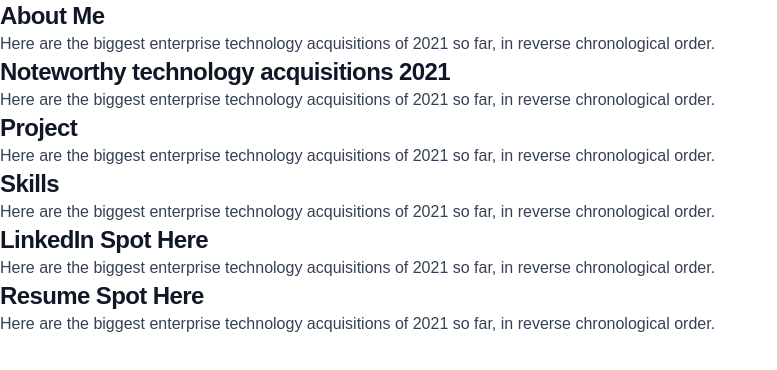
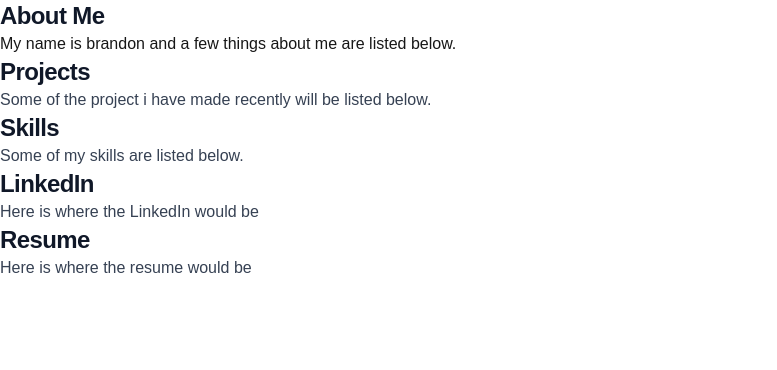
Before and after one commit to NotWhoops/portfolio, a Next.js app: page / in a window 1280 px wide. Shown: the top 370 px of the page, without its empty margins (0-777 px from the left). Built offline with nearby package versions, Linux system fonts and the light colour scheme.

Commit message:
messed with cards

```diff
--- a/app/page.tsx
+++ b/app/page.tsx
@@ -3,34 +3,24 @@
 
 export default function Home() {
   return (
-    <div className="dark:bg-black">
+    <div>
       <Card href="#" className="max-w-sm">
         <h5 className="text-2xl font-bold tracking-tight text-gray-900 dark:text-white">
           About Me
         </h5>
-        <p className="font-normal text-gray-700 dark:text-gray-400">
-          Here are the biggest enterprise technology acquisitions of 2021 so
-          far, in reverse chronological order.
+        <p className="font-normal text-black-700 dark:text-black-400">
+          My name is brandon and a few things about me are listed below.
+
         </p>
       </Card>
 
       <Card href="#" className="max-w-sm">
         <h5 className="text-2xl font-bold tracking-tight text-gray-900 dark:text-white">
-          Noteworthy technology acquisitions 2021
+          Projects
         </h5>
         <p className="font-normal text-gray-700 dark:text-gray-400">
-          Here are the biggest enterprise technology acquisitions of 2021 so
-          far, in reverse chronological order.
-        </p>
-      </Card>
+          Some of the project i have made recently will be listed below.
 
-      <Card href="#" className="max-w-sm">
-        <h5 className="text-2xl font-bold tracking-tight text-gray-900 dark:text-white">
-          Project
-        </h5>
-        <p className="font-normal text-gray-700 dark:text-gray-400">
-          Here are the biggest enterprise technology acquisitions of 2021 so
-          far, in reverse chronological order.
         </p>
       </Card>
 
@@ -39,28 +29,26 @@
           Skills
         </h5>
         <p className="font-normal text-gray-700 dark:text-gray-400">
-          Here are the biggest enterprise technology acquisitions of 2021 so
-          far, in reverse chronological order.
+          Some of my skills are listed below.
+
         </p>
       </Card>
 
       <Card href="#" className="max-w-sm">
         <h5 className="text-2xl font-bold tracking-tight text-gray-900 dark:text-white">
-          LinkedIn Spot Here
+          LinkedIn
         </h5>
         <p className="font-normal text-gray-700 dark:text-gray-400">
-          Here are the biggest enterprise technology acquisitions of 2021 so
-          far, in reverse chronological order.
+          Here is where the LinkedIn would be
         </p>
       </Card>
 
       <Card href="#" className="max-w-sm">
         <h5 className="text-2xl font-bold tracking-tight text-gray-900 dark:text-white">
-          Resume Spot Here
+          Resume
         </h5>
         <p className="font-normal text-gray-700 dark:text-gray-400">
-          Here are the biggest enterprise technology acquisitions of 2021 so
-          far, in reverse chronological order.
+          Here is where the resume would be
         </p>
       </Card>
     </div>
```
